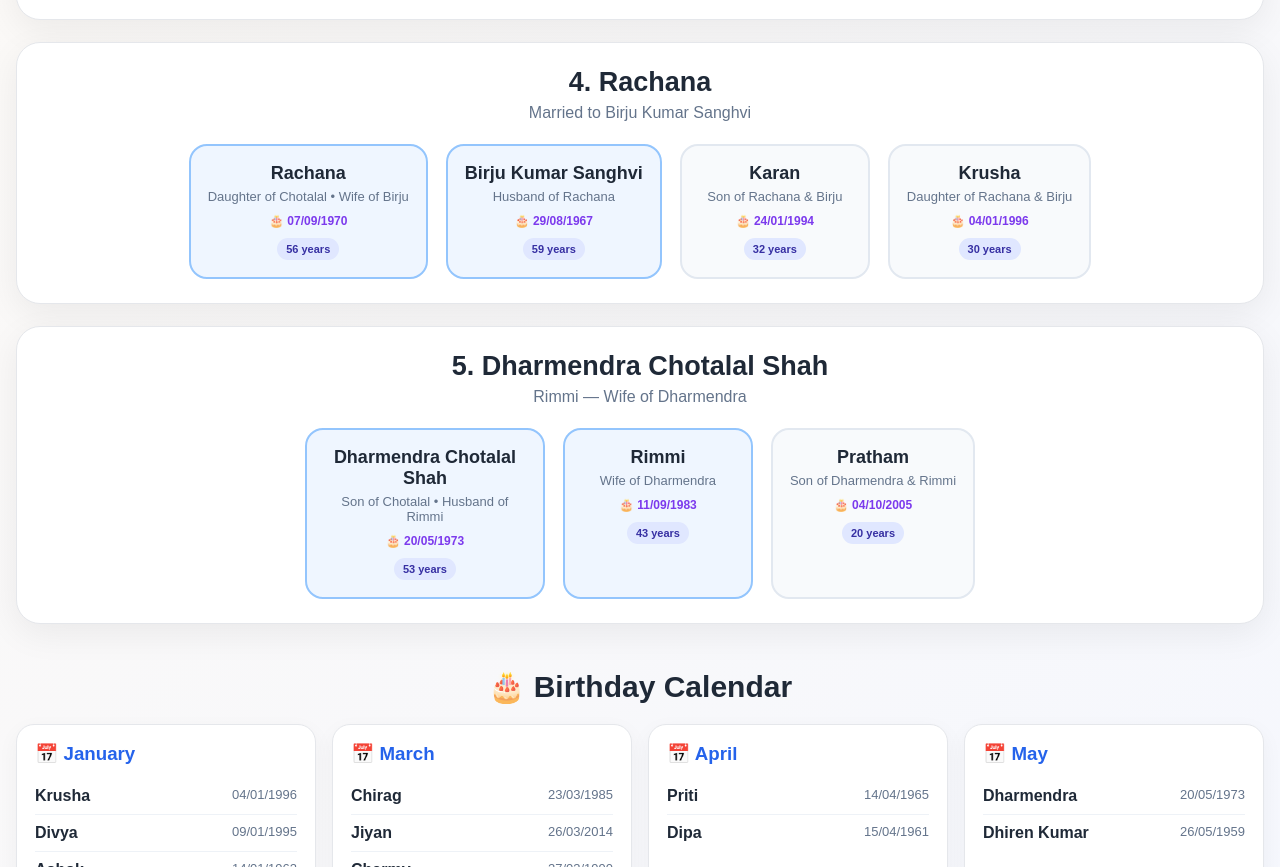
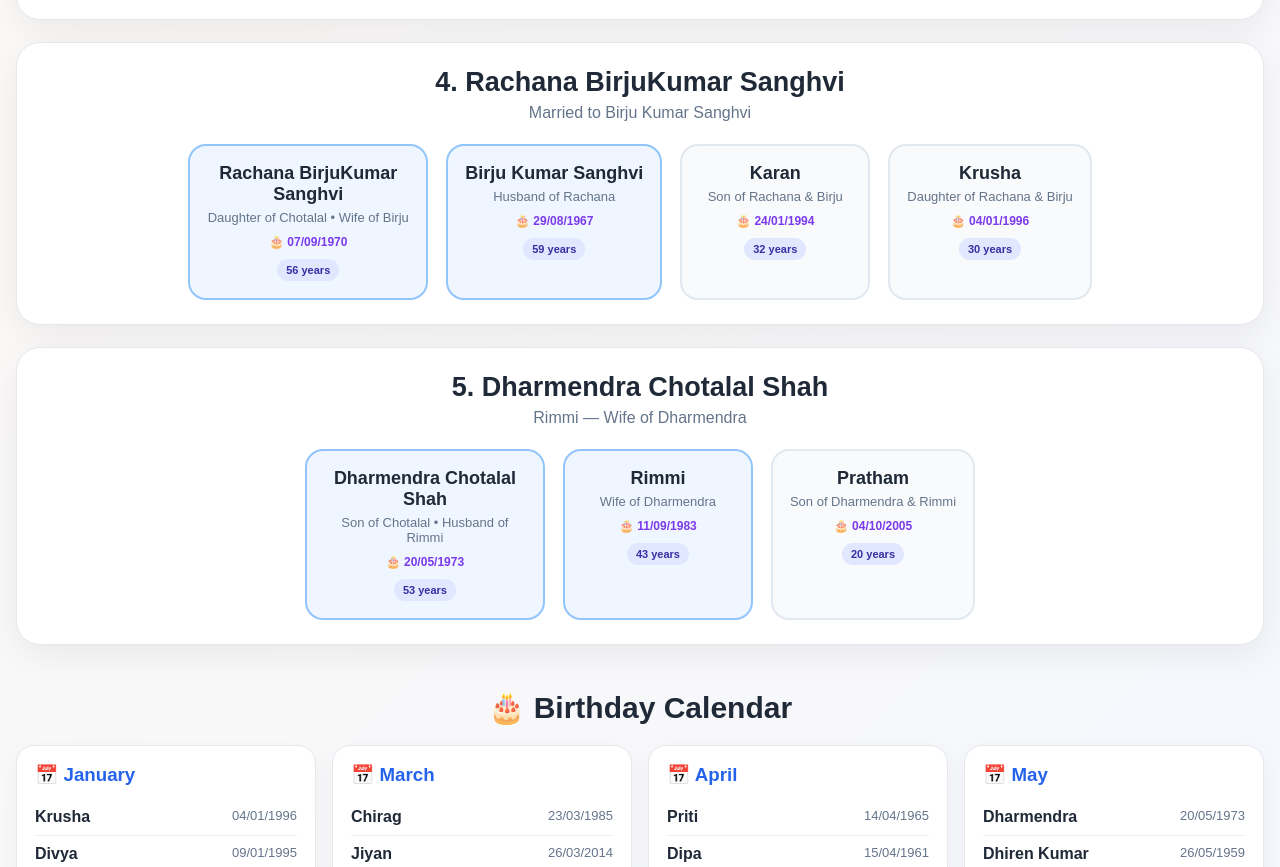
Before and after one commit to Kunal-Shah-Code/Family-Birthday, a plain HTML site: page index.html in a window 1280 px wide. Shown: the part 1639-2506 px from the top of the page. Drawn offline with Linux system fonts and the light colour scheme.

Commit message:
Update index.html

```diff
--- a/index.html
+++ b/index.html
@@ -100,10 +100,10 @@ people:[
 ["Helly","Daughter of Sunil & Bhargavi","25/11/2002","child"]
 ]},
 {
-title:"4. Rachana",
+title:"4. Rachana BirjuKumar Sanghvi",
 spouse:"Married to Birju Kumar Sanghvi",
 people:[
-["Rachana","Daughter of Chotalal • Wife of Birju","07/09/1970","parent"],
+["Rachana BirjuKumar Sanghvi","Daughter of Chotalal • Wife of Birju","07/09/1970","parent"],
 ["Birju Kumar Sanghvi","Husband of Rachana","29/08/1967","parent"],
 ["Karan","Son of Rachana & Birju","24/01/1994","child"],
 ["Krusha","Daughter of Rachana & Birju","04/01/1996","child"]
```
